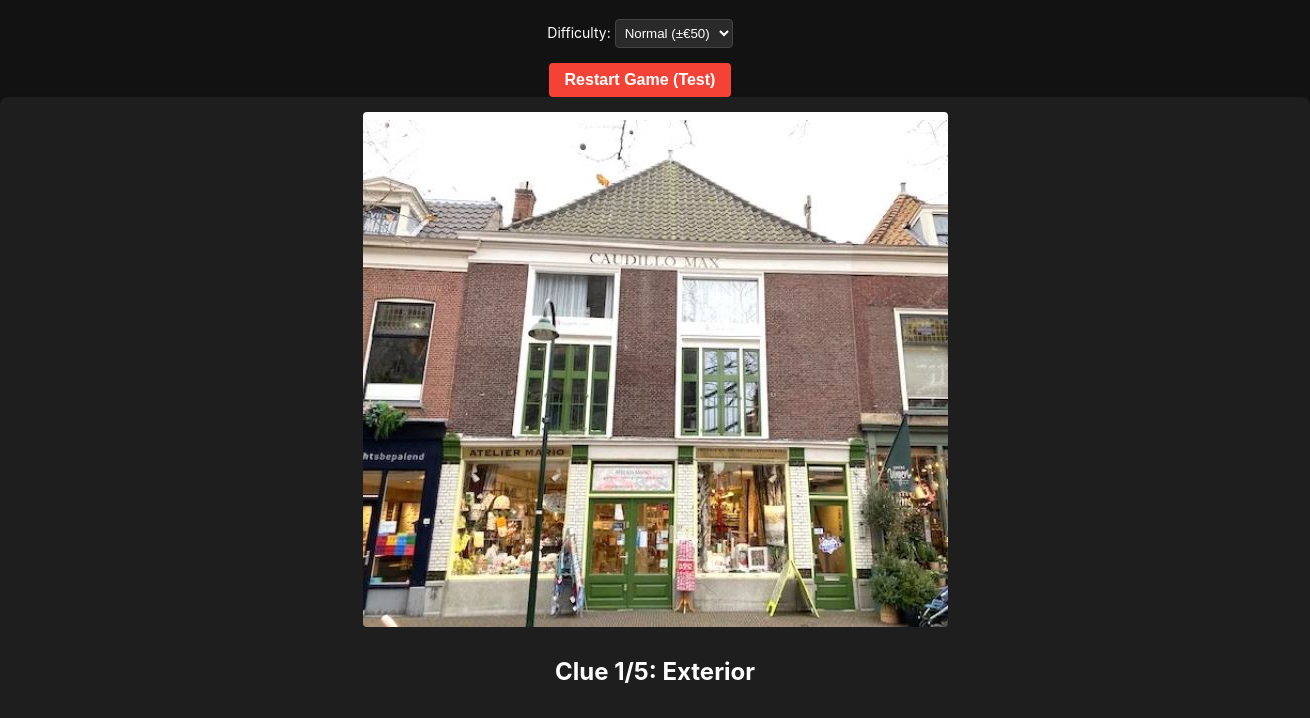
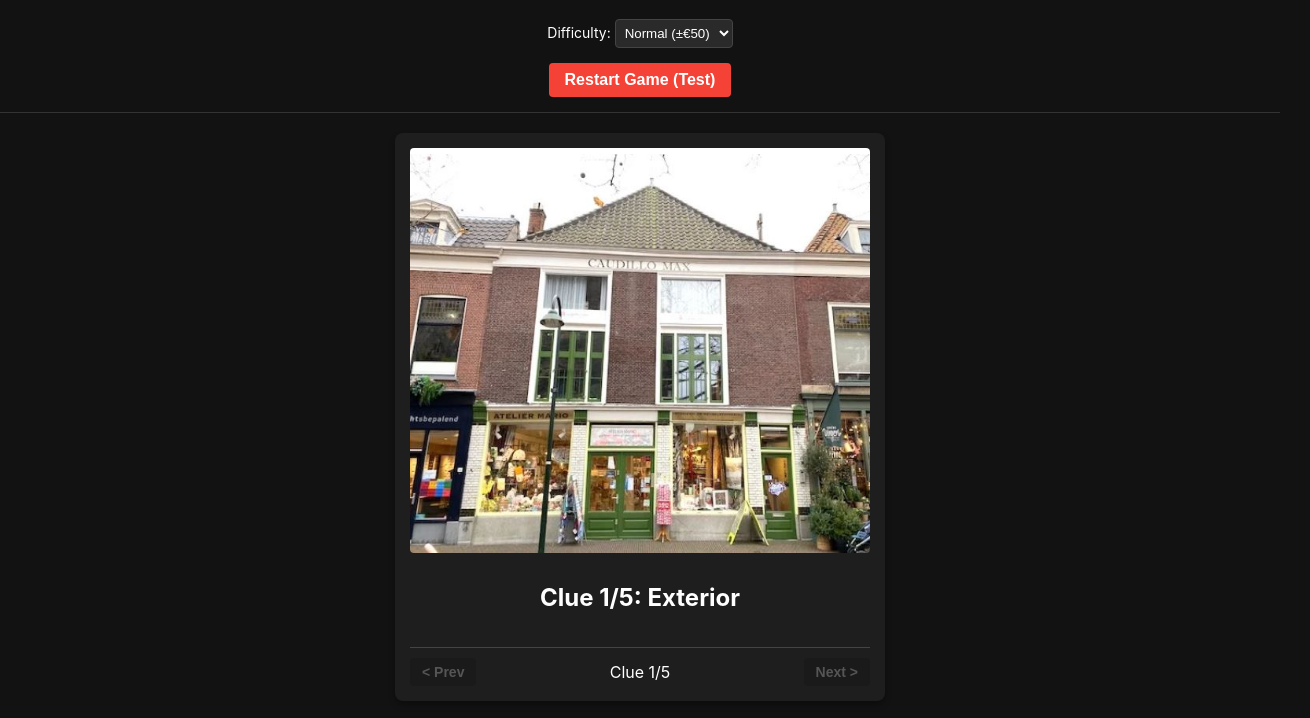
Before and after one commit to erick1326a/rentdle, a plain HTML site: page index.html in a window 1280 px wide. Shown: the part 78-796 px from the top of the page, 1310 px wide, since content can reach past the window. Drawn offline with Linux system fonts and the light colour scheme.

Commit message:
Update index.html

```diff
--- a/index.html
+++ b/index.html
@@ -18,6 +18,8 @@
             </select>
         </div>
         <button id="restart-test" onclick="localStorage.removeItem('rentdleState'); window.location.reload();" style="background-color: #f44336; margin-top: 15px; padding: 8px 16px;">Restart Game (Test)</button>
+    </header>
+    <main>
         <div id="clue-container">
             <div id="clue-content"></div>
             <div id="clue-nav">
```
